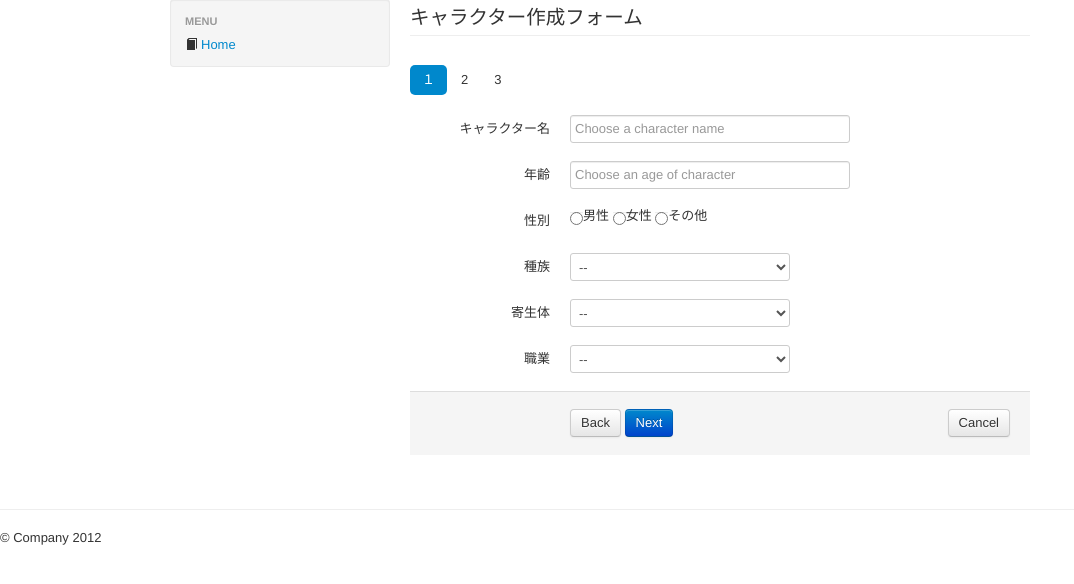
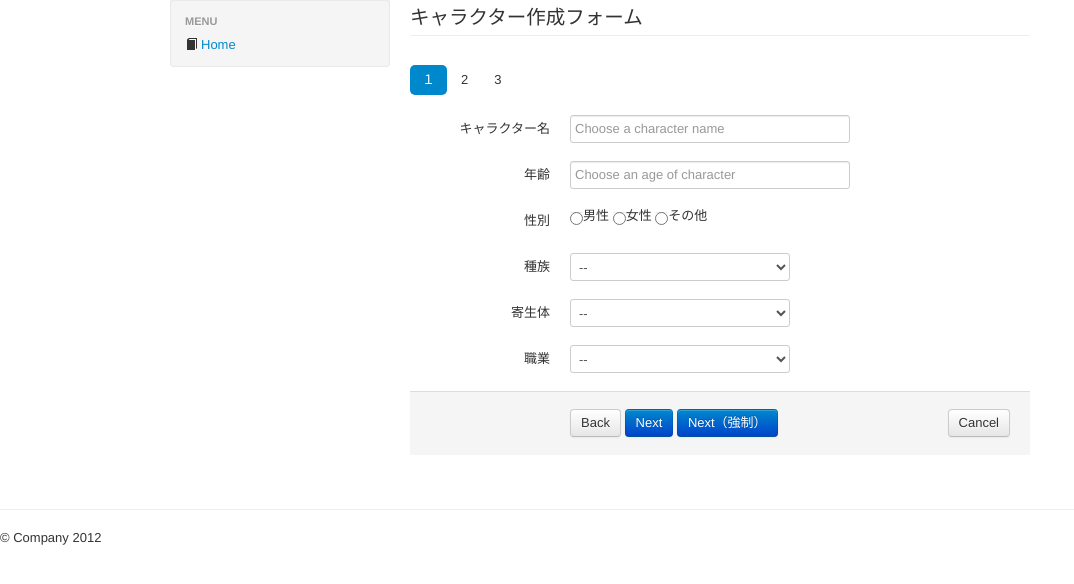
Before and after one commit to mshrkato/parasiteweb, a Python web app: template src/template/charactermake_top.html in a window 1280 px wide. Shown: the part 61-645 px from the top of the page, without its empty margins (0-1074 px from the left). Run offline with Jinja, Linux system fonts and the light colour scheme; the template is opened without the code that fills it, so the values that code supplies are empty.

Commit message:
temporary change/ made force next Button on charamake

```diff
--- a/src/template/charactermake_personal.html
+++ b/src/template/charactermake_personal.html
@@ -185,6 +185,7 @@
 			<div class="form-actions">
 				<button type="submit" class="btn btn" name="to" value="{{ back }}" onclick="distinct_button('back')">Back</button>
 				<button type="submit" class="btn btn-primary" name="to" value="{{ next }}" onclick="distinct_button('next')">Next</button>
+				<button type="submit" class="btn btn-primary" name="to" value="{{ next }}" onclick="distinct_button('cancel')">Next（強制）</button>
 				<div class="pull-right">
 					<button type="submit" class="btn btn" name="command" value="cancel" onclick="distinct_button('cancel')">Cancel</button>
 				</div>
--- a/src/template/charactermake_skill.html
+++ b/src/template/charactermake_skill.html
@@ -292,6 +292,7 @@
 				<div class="form-actions">
 					<button type="submit" class="btn btn" name="to" value="{{ back }}" onclick="distinct_button('back')">Back</button>
 					<button type="submit" class="btn btn-primary" name="to" value="{{ next }}" onclick="distinct_button('next')">Next</button>
+					<button type="submit" class="btn btn-primary" name="to" value="{{ next }}" onclick="distinct_button('cancel')">Next（強制）</button>
 					<div class="pull-right">
 						<button type="submit" class="btn btn" name="command" value="cancel" onclick="distinct_button('cancel')">Cancel</button>
 					</div>
--- a/src/template/charactermake_top.html
+++ b/src/template/charactermake_top.html
@@ -129,6 +129,7 @@
 				<div class="form-actions">
 					<button type="submit" class="btn btn" name="to" value="{{ back }}" onclick="distinct_button('back')">Back</button>
 					<button type="submit" class="btn btn-primary" name="to" value="{{ next }}" onclick="distinct_button('next')">Next</button>
+					<button type="submit" class="btn btn-primary" name="to" value="{{ next }}" onclick="distinct_button('cancel')">Next（強制）</button>
 					<div class="pull-right">
 						<button type="submit" class="btn btn" name="command" value="cancel" onclick="distinct_button('cancel')">Cancel</button>
 					</div>
```
